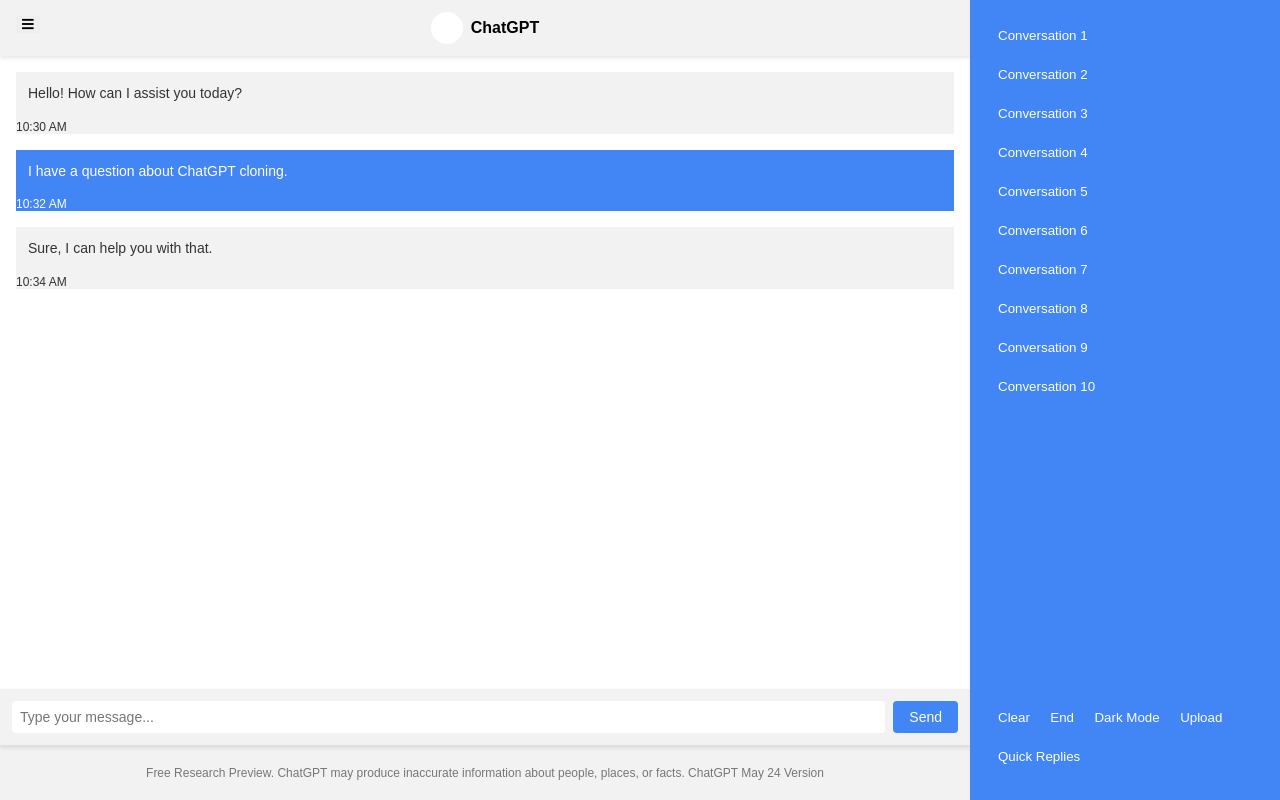
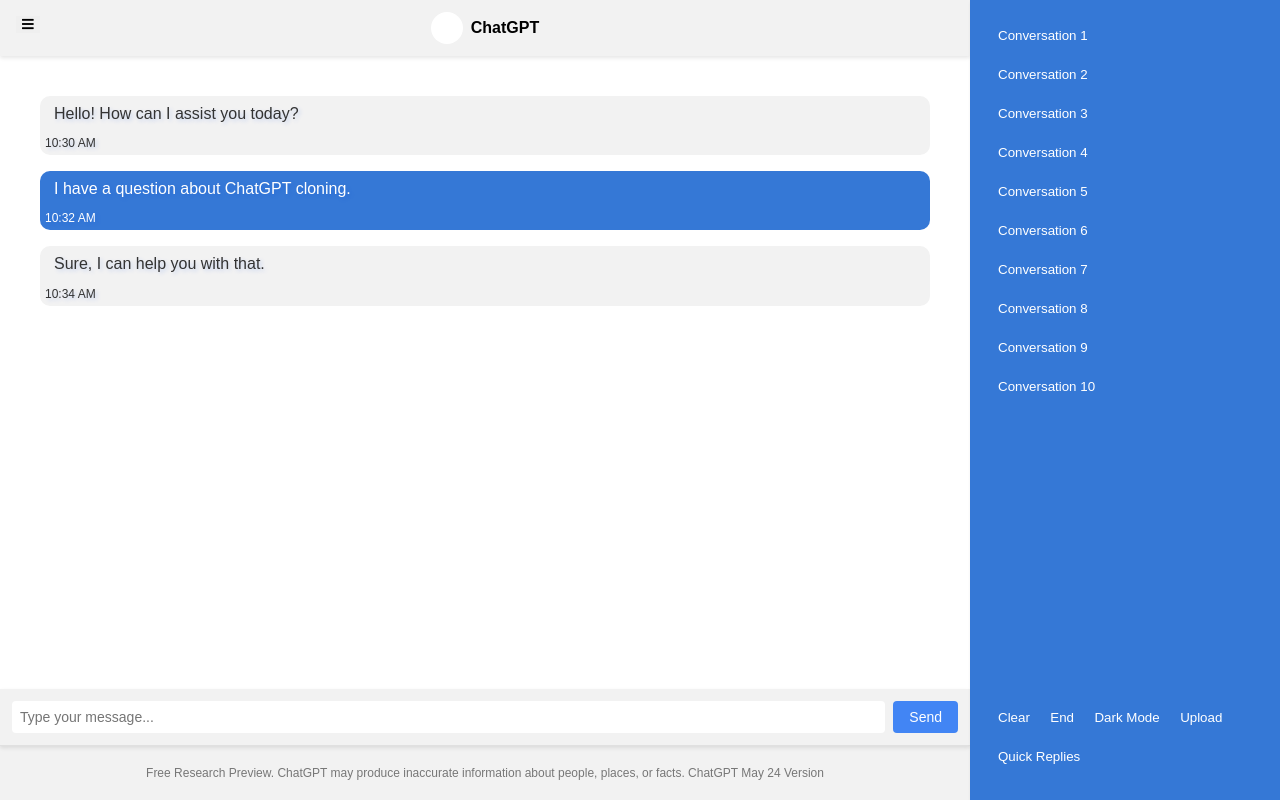
Before and after one commit to fahad0samara/vite-vanilla-openAI-chatGpt, a website built with Vite: page index.html in a window 1280 px wide. Built offline with nearby package versions, Linux system fonts and the light colour scheme.

Commit message:
updata the style

```diff
--- a/src/css/style.css
+++ b/src/css/style.css
@@ -87,7 +87,7 @@
 .sidebar {
   flex: none;
   width: 270px;
-  background-color: #4285f4;
+    background-color: #3578d6;
   color: #fff;
   padding: 20px;
   display: none;
@@ -146,8 +146,9 @@
 
 .chat-body {
   flex: 1;
-  padding: 16px;
+padding: 40px;
   overflow-y: auto;
+
 
 }
 
@@ -158,27 +159,34 @@
 }
 
 .message-content {
-  padding: 12px;
-  border-radius: 16px;
-  font-size: 14px;
-  line-height: 1.4;
+  padding: 4px;
+    border-radius: 16px;
+  font-size: 16px;
+    line-height: 1.7;
+    margin-left: 10px;
 }
 
 .received {
   align-self: flex-start;
   background-color: #f2f2f2;
   color: #333;
+      border-radius: 10px;
+        box-shadow: 7 2px 4px rgba(0, 0, 0, 0.1);
+        text-shadow: 2px 2px 4px rgba(3, 79, 230, 0.2);
 }
 
 .sent {
   align-self: flex-end;
-  background-color: #4285f4;
+  background-color: #3578d6;
   color: #fff;
+        border-radius: 10px;
+          box-shadow: 7 2px 4px rgba(0, 0, 0, 0.1);
+          text-shadow: 2px 2px 4px rgba(3, 79, 230, 0.2);
 }
 
 .message-time {
   font-size: 12px;
-  margin-top: 4px;
+margin: 5px;
 }
 
 .chat-footer {
```
